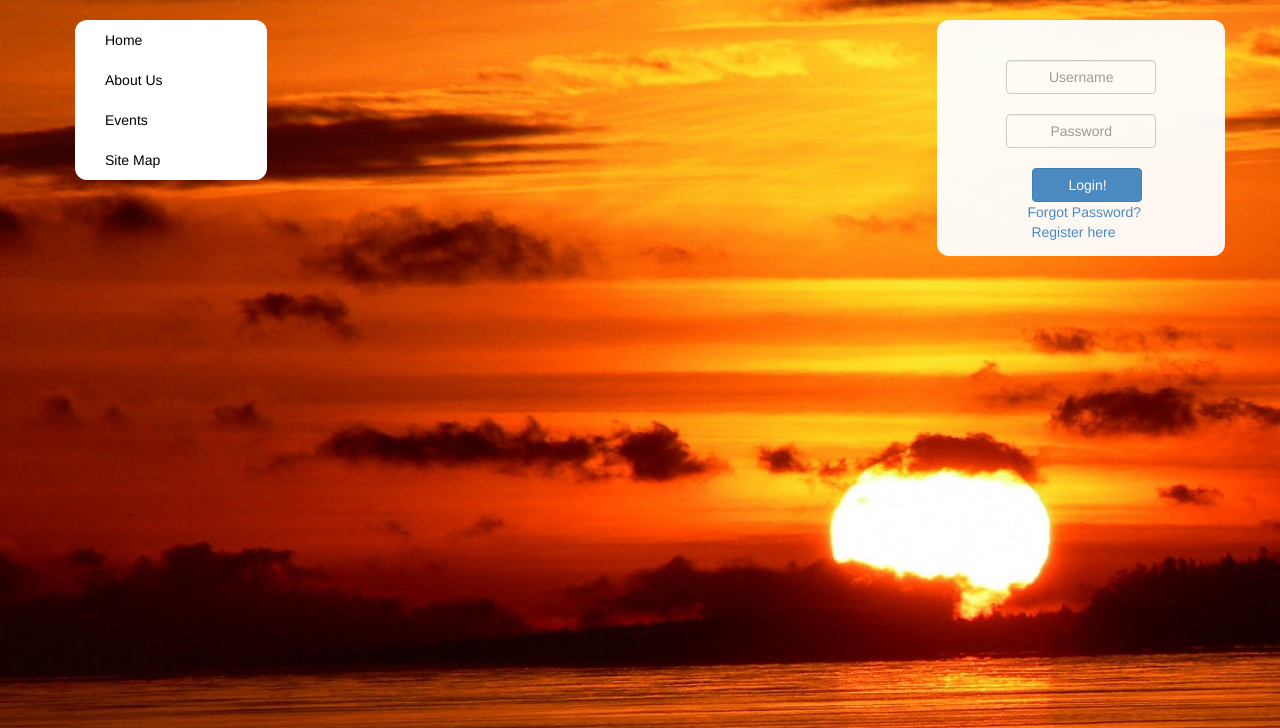
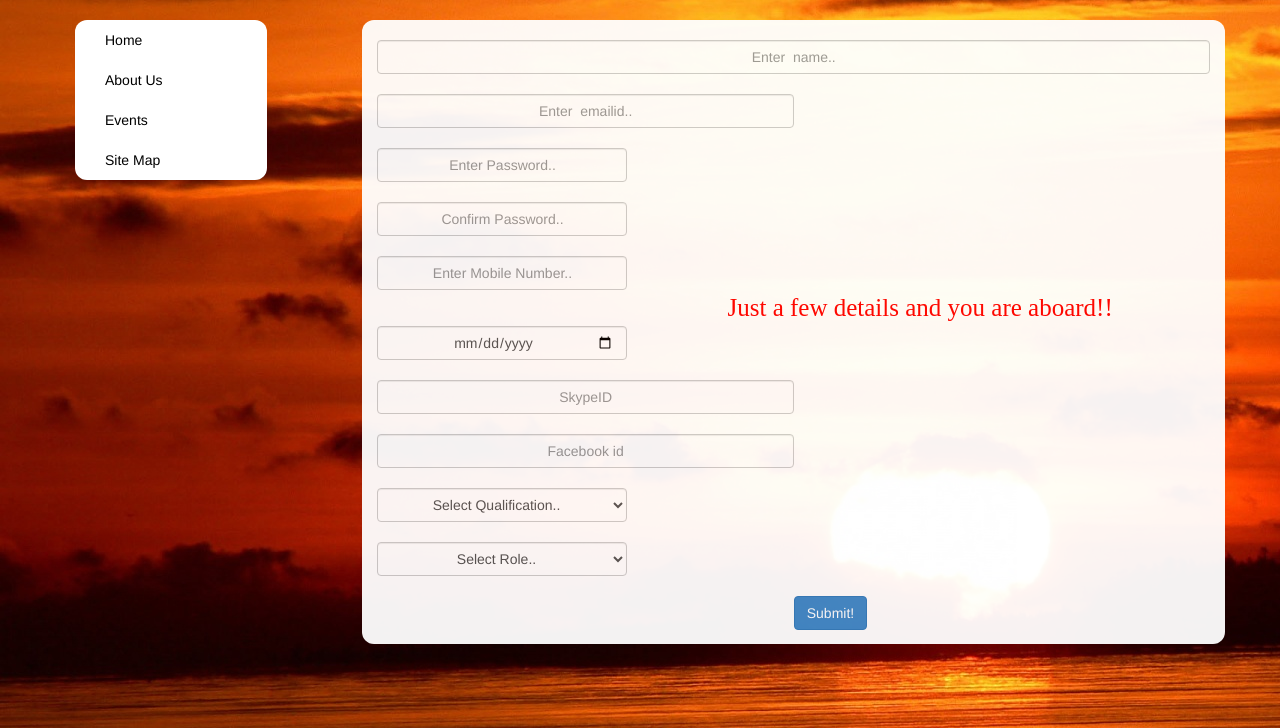
Before and after one commit to Avinash-Potpally/Enable_India_2, a PHP site: page /registrationForm.php in a window 1280 px wide. Shown: the part 72-800 px from the top of the page. Run offline with PHP 8.4, Linux system fonts and the light colour scheme.

Commit message:
registration page

```diff
--- a/registrationForm.php
+++ b/registrationForm.php
@@ -55,19 +55,45 @@
                         <li><a href="#">Site Map</a></li><br><br>
                     </ul>
                 </div>
-                <div class="col-md-3 col-md-offset-7" style="background-color:white; opacity:.95; border-radius:12px;" >
+                <div class="col-md-9 col-md-offset-1" style="background-color:white; opacity:.95; border-radius:12px;" >
                     <br>
                     <!--<span id="quote">"No one has ever become poor by helping!"</span>-->
                     <form action="" method="">
+                        <input type="text" id="name" placeholder="Enter  name.." class=" form-control reg" style="text-align:center;">
                         <br>
-                        <input type="text" id="username" class="form-control " placeholder="Username">
+                        <input type="text" id="email" placeholder="Enter  emailid.." class="form-control" style="text-align:center;width:50%;"><br>
+
+                        <input type="password" placeholder="Enter Password.." class="form-control" style="width:250px;text-align:center;">
                         <br>
-                        <input type="text" id="Password" class="form-control " placeholder="Password">
+
+
+
+                        <input type="text" placeholder="Confirm Password.." class="form-control" style="width:250px;text-align:center;"><br>
+                        <input type="text" placeholder="Enter Mobile Number.." class="form-control" style="width:250px;text-align:center;">
+                        <span style="margin-left:350px;font-family:matura mt script capitals;color:red;font-size:25px;">Just a few details and you are aboard!!</span>
                         <br>
-                        <input type="submit" value="Login!" id="login" class="btn btn-primary  "><br>
-                        <span style="margin-left:75px;"><a href="#">Forgot Password?</a></span>
+                        <input type="date" placeholder="Date of Birth" class="form-control" style="width:250px;text-align:center;"><br>
+
+                        <input type="text" class="form-control" placeholder="SkypeID" style="text-align:center; width: 50%; position:relative;">
+
+               <br>
+                        <input type="text" class="form-control" placeholder="Facebook id" style="text-align:center; width: 50%; position:relative;"><br>
+                        <select class="form-control" style="width:250px;text-align:center;">
+                            <option>Select Qualification..</option>
+                            <option>B.E/B.Tech</option>
+                            <option>M.Tech</option>
+                        </select>
                         <br>
-                        &nbsp;<span style="margin-left:75px;"><a href="#">Register here</a></span>
+
+                        <select class="form-control" style="width:250px;text-align:center;">
+                            <option>Select Role..</option>
+                            <option>Mentor</option>
+                            <option>Mentee</option>
+                            <option>Moderator</option>
+                        </select>
+                        <br>
+                        <input type="button" value="Submit!" class="btn btn-primary" style="margin-left:50%;">
+
 
                     </form>
                 </div>
```
